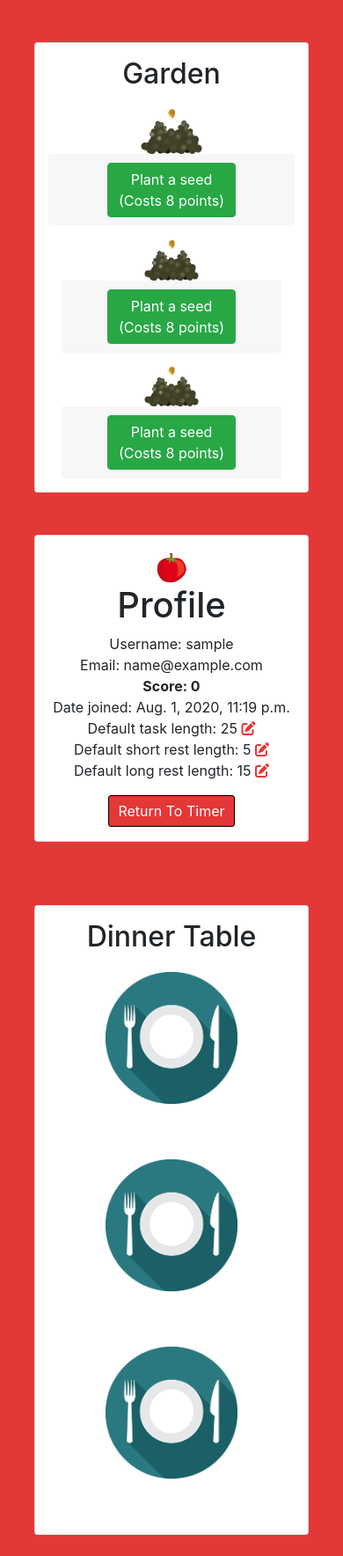
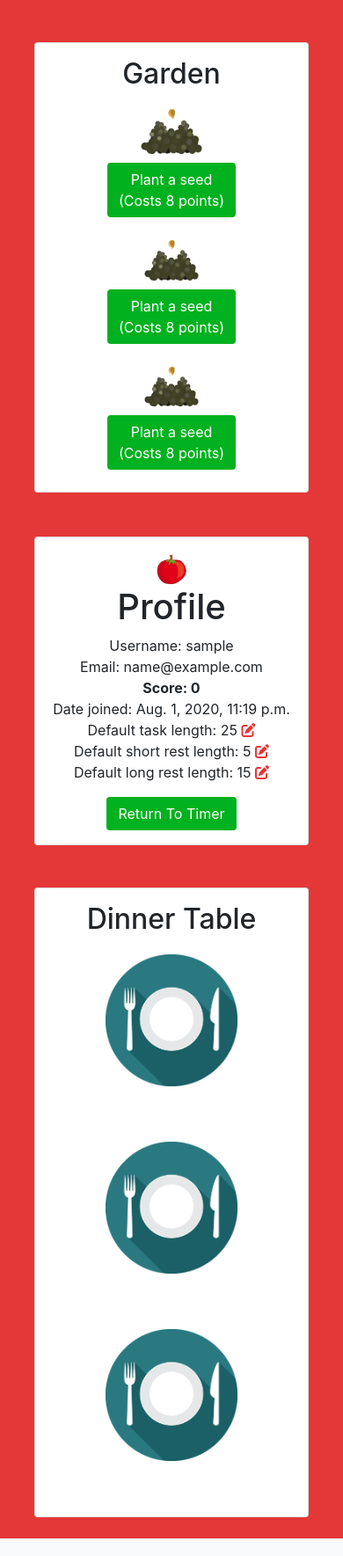
Before and after one commit to bionfinc/pomodoro, a Django app: page /profile/ in a window 390 px wide. Shown: the part 88-1857 px from the top of the page at 88% size. Run offline with Django 3.2, Linux system fonts and the light colour scheme; the visitor is signed in with stand-in values (Sample User, id 1); data comes from the database, SQL or seed files in the repository; some libraries are stand-ins or nearby versions.

Commit message:
Change buttons to match site styling Remove card-footer class from button Add more responsive bootstrap breakpoints

```diff
--- a/accounts/templates/accounts/profile.html
+++ b/accounts/templates/accounts/profile.html
@@ -6,15 +6,15 @@
     <script src="../../static/js/profile.js" type="text/javascript"></script>
     <div class="container-fluid">
         <div class="row mt-4 p-4 justify-content-center">
-            <div class="container col-12 col-md-8 mb-5">
+            <div class="container col-12 col-md-7 col-lg-8 col-xl-9">
                 <div class="card text-center col-12">
                     <div class="card-title pt-3"><h2>Garden</h2></div>
                     <div class="card-group garden">
                         <div class="card text-center border-0" id="plant1">
                             <img src="" id="plant-image1" alt="plant-1" class="mx-auto mt-auto">
                             <script>getPlantImage(1, {{ user.userprofile.plant1_stage }});</script>
-                            <div class="card-footer border-0 m-0 p-0">
-                                <button id="plant-button1" type="button" class="btn btn-success" data-catid="1">
+                            <div class="border-0 m-0 p-0 w-100">
+                                <button id="plant-button1" type="button" class="btn btn-search" data-catid="1">
                                     <script type="text/javascript">
 
                                         $('#plant-button1').click(function () {
@@ -47,8 +47,8 @@
                         <div class="col-sm card text-center border-0" id="plant2">
                             <img src="" id="plant-image2" alt="plant-2" class="mx-auto mt-auto">
                             <script>getPlantImage(2, {{ user.userprofile.plant2_stage }});</script>
-                            <div class="card-footer border-0 m-0 p-0">
-                                <button id="plant-button2" type="button" class="btn btn-success" data-catid="2">
+                            <div class="border-0 m-0 p-0">
+                                <button id="plant-button2" type="button" class="btn btn-search" data-catid="2">
                                     <script type="text/javascript">
                                         $('#plant-button2').click(function () {
                                             let id;
@@ -80,8 +80,8 @@
                         <div class="col-sm card text-center border-0" id="plant3">
                             <img src="" id="plant-image3" alt="plant-3" class="mx-auto mt-auto">
                             <script>getPlantImage(3, {{ user.userprofile.plant3_stage }});</script>
-                            <div class="card-footer button border-0 m-0 p-0">
-                                <button id="plant-button3" type="button" class="btn btn-success" data-catid="3">
+                            <div class="button border-0 m-0 p-0">
+                                <button id="plant-button3" type="button" class="btn btn-search" data-catid="3">
                                     <script type="text/javascript">
                                         $('#plant-button3').click(function () {
                                             let id;
@@ -114,7 +114,7 @@
                 </div>
             </div>
 
-            <div class="col-12 col-md-4">
+            <div class="col-12 col-md-5 col-lg-4 col-xl-3 profile-information">
                 <div class="card text-center p-3">
                     <img class="mx-auto" style="width: 40px" src="../../../static/images/tomatoheader.png" alt="tomato">
                     <h1>Profile</h1>
@@ -136,7 +136,7 @@
 
                     <div class="mt-3 d-flex justify-content-around">
                         {% buttons %}
-                            <a class="btn-submit btn " href="{% url 'index' %}">Return To Timer</a>
+                            <a class="btn-search btn " href="{% url 'index' %}">Return To Timer</a>
                         {% endbuttons %}
                     </div>
 
@@ -146,8 +146,8 @@
     </div>
 
     <div class="container-fluid">
-        <div class="row mt-4 p-4">
-            <div class="col-md-8">
+        <div class="row p-4">
+            <div class="col-12 col-md-7 col-lg-8 col-xl-9">
                 <div class="card text-center col-12">
                     <div class="card-title pt-3"><h2>Dinner Table</h2></div>
                     <div class="card-group">
```
